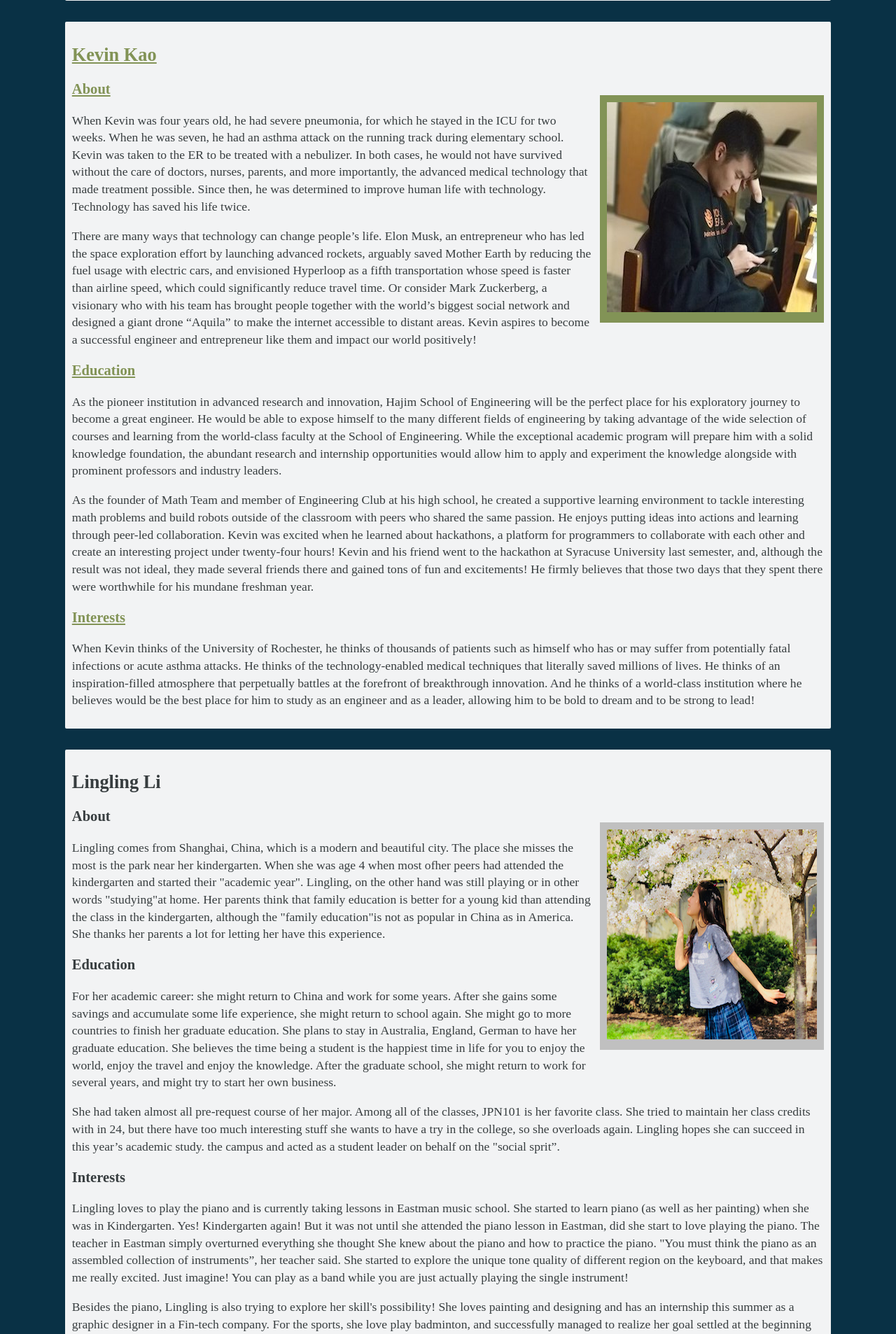
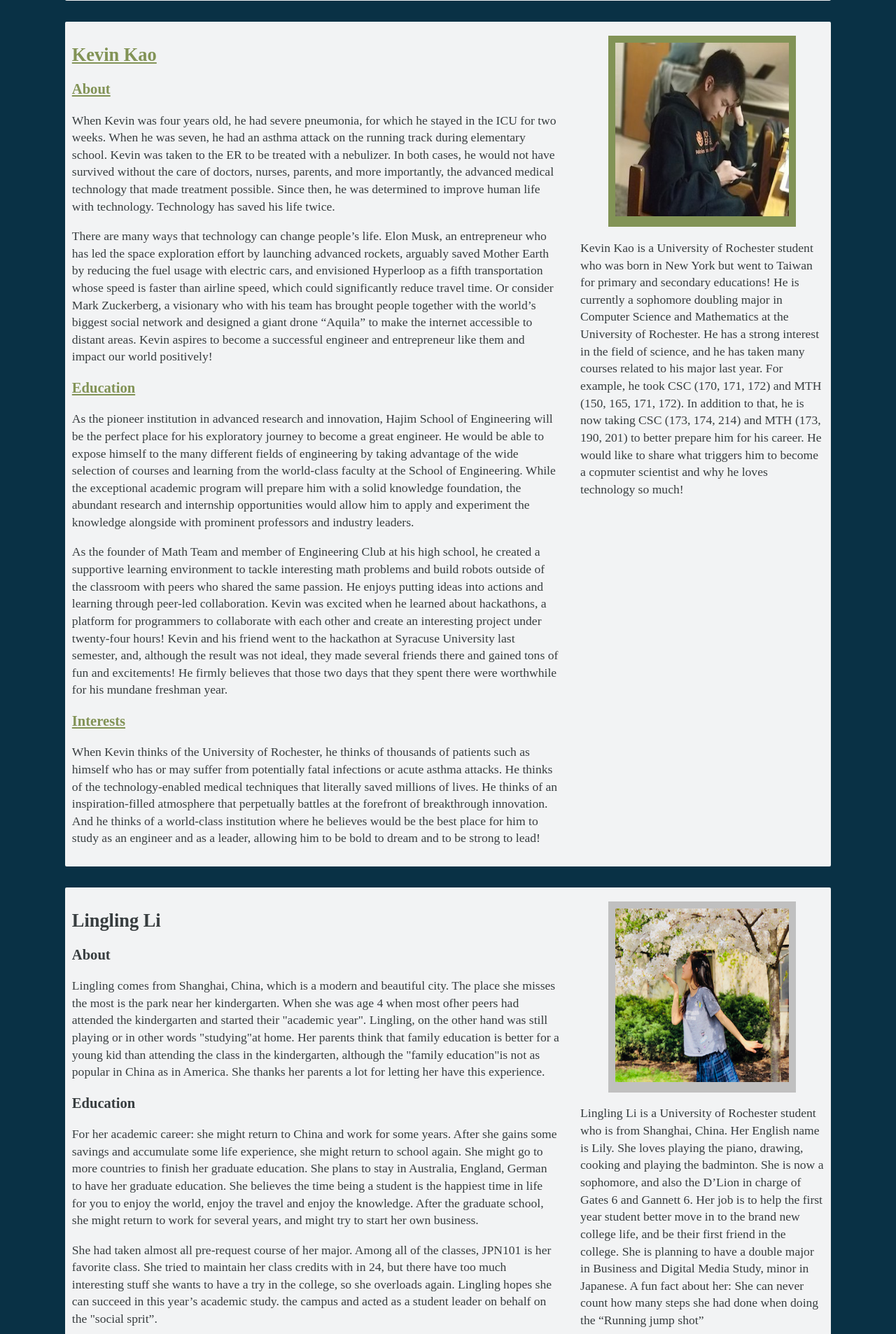
Before and after one commit to thepriya/csc174-lab7, a PHP site: page /student-detail.php in a window 1280 px wide. Shown: the part 102-2008 px from the top of the page at 70% size. Run offline with PHP 8.4, Linux system fonts and the light colour scheme.

Commit message:
f layout

```diff
--- a/css/styles.css
+++ b/css/styles.css
@@ -99,6 +99,12 @@ article > div.container {
 	padding: 0 10px 0 10px;
 }
 
+.parallel {
+	display: grid;
+	grid-template-columns: 2fr 1fr;
+  	grid-column-gap: 30px;
+}
+
 
 /* ______________________MODULE______________________ */
 .sentence {
--- a/student-detail.php
+++ b/student-detail.php
@@ -14,13 +14,9 @@
 		<?php include 'includes/navbar.php'?>
 	</div>
 	<article>
-		<div class="container odd-out">
+		<div class="container odd-out parallel">
 			<section id="kevin">
 				<h2>Kevin Kao</h2>
-
-				<figure class="right-img">
-					<img src="images/kevin.jpg" alt="kevin">
-				</figure>
 				<div>
 					<h3>About</h3>
 					<p>When Kevin was four years old, he had severe pneumonia, for which he stayed in the ICU for two weeks. When he was seven, he had an asthma attack on the running track during elementary school. Kevin was taken to the ER to be treated with a nebulizer. In both cases, he would not have survived without the care of doctors, nurses, parents, and more importantly, the advanced medical technology that made treatment possible. Since then, he was determined to improve human life with technology. Technology has saved his life twice.</p>
@@ -35,17 +31,17 @@
 					<h3>Interests</h3>
 					<p>When Kevin thinks of the University of Rochester, he thinks of thousands of patients such as himself who has or may suffer from potentially fatal infections or acute asthma attacks. He thinks of the technology-enabled medical techniques that literally saved millions of lives. He thinks of an inspiration-filled atmosphere that perpetually battles at the forefront of breakthrough innovation. And he thinks of a world-class institution where he believes would be the best place for him to study as an engineer and as a leader, allowing him to be bold to dream and to be strong to lead!</p>
 				</div>
-
-
 			</section>
+			<aside>
+				<figure>
+					<img src="images/kevin.jpg" alt="kevin">
+				</figure>
+				<p>Kevin Kao is a University of Rochester student who was born in New York but went to Taiwan for primary and secondary educations! He is currently a sophomore doubling major in Computer Science and Mathematics at the University of Rochester. He has a strong interest in the field of science, and he has taken many courses related to his major last year. For example, he took CSC (170, 171, 172) and MTH (150, 165, 171, 172). In addition to that, he is now taking CSC (173, 174, 214) and MTH (173, 190, 201) to better prepare him for his career. He would like to share what triggers him to become a copmuter scientist and why he loves technology so much!</p>
+			</aside>
 		</div>
-		<div class="container">
+		<div class="container parallel">
 			<section id="lingling">
 				<h2>Lingling Li</h2>
-
-				<figure class="right-img">
-					<img src="images/lingling.jpg" alt="lingling">
-				</figure>
 				<div>
 					<h3>About</h3>
 					<p>Lingling comes from Shanghai, China, which is a modern and beautiful city. The place she misses the most is the park near her kindergarten. When she was age 4 when most ofher peers had attended the kindergarten and started their "academic year". Lingling, on the other hand was still playing or in other words "studying"at home. Her parents think that family education is better for a young kid than attending the class in the kindergarten, although the "family education"is not as popular in China as in America. She thanks her parents a lot for letting her have this experience.</p>
@@ -61,14 +57,16 @@
 					<p>Besides the piano, Lingling is also trying to explore her skill's possibility! She loves painting and designing and has an internship this summer as a graphic designer in a Fin-tech company. For the sports, she love play badminton, and successfully managed to realize her goal settled at the beginning of last semester to cover 4 hours of sports every week. This semester, she wants to explore the dancing area! She registered the "Rice Crew"club to have a taste of K-pop dancing. She is also trying to do something for the community. She passed the elections to be a D'Lion this year on Gate 6 and Gannett 6, aiming to help the first-year students move into the campus and acted as a student leader on behalf on the "social sprit”.</p>
 				</div>
 			</section>
+			<aside>
+				<figure>
+					<img src="images/lingling.jpg" alt="lingling">
+				</figure>
+				<p>Lingling Li is a University of Rochester student who is from Shanghai, China. Her English name is Lily. She loves playing the piano, drawing, cooking and playing the badminton. She is now a sophomore, and also the D’Lion in charge of Gates 6 and Gannett 6. Her job is to help the first year student better move in to the brand new college life, and be their first friend in the college. She is planning to have a double major in Business and Digital Media Study, minor in Japanese. A fun fact about her: She can never count how many steps she had done when doing the “Running jump shot”</p>
+			</aside>
 		</div>
-		<div class="container">
+		<div class="container parallel">
 			<section id="valerie">
 				<h2>Valerie Tam</h2>
-
-				<figure class="right-img">
-					<img src="images/valerie.jpg" alt="valerie">
-				</figure>
 				<div>
 					<h3>About</h3>
 					<p>Valerie has done a variety of work, both as a volunteer and as a paid employee. Her first job was at Mini Ivy Tutoring Center, where she tutored elementary and middle school students in math and English. In addition, she performed various office administrative duties, such as keeping track of attendance and picking up phone calls. </p>
@@ -85,6 +83,12 @@
 					<p>For the past two years, Valerie has been an intern at the American Museum of Natural History’s ornithology department. She conducted library and laboratory research on the genetic diversity of European starlings. The goal of the project was to determine if there were any distinct genetic differences between the European starlings of North America and their parent population. The research included extracting DNA from the flesh of the bird specimens and amplifying mitochondrial DNA from the birds. In addition, she used a bioinformatics software called Geneious to analyze and edit the DNA sequences. The program culminated in a research presentation at a symposium session.</p>
 				</div>
 			</section>
+			<aside>
+				<figure>
+					<img src="images/valerie.jpg" alt="valerie">
+				</figure>
+				<p>Valerie Tam is a sophomore at the University of Rochester majoring in data science with clusters in Chinese and Psychology. She is also the marketing director of the Hong Kong Students’ Association. As the marketing director, she updates the club’s social media pages and creates posters for events. She was born and raised in New York City. Some of her favorite things to do in New York City include walking around Soho and going to the best bubble tea shops, such as Bar Pa Tea and Yaya Tea. In addition, she considers herself a foodie, always trying the newest restaurant or dessert shop which is why she created a foodstagram to document all of her food journeys.</p>
+			</aside>
 		</div>
 	</article>
 	<div class="container">
```
